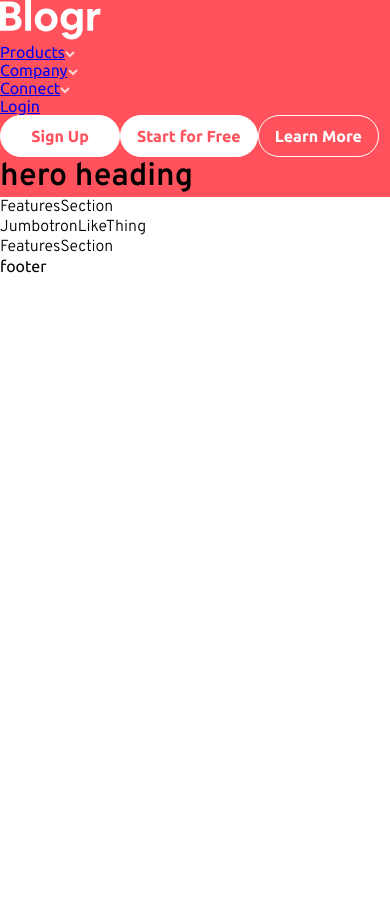
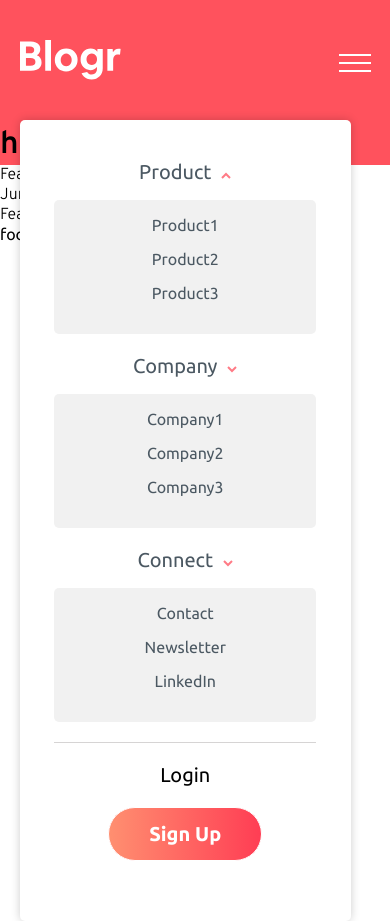
Before and after one commit to manikagnish/blogr-landing-page, a React (Create React App) app: page / in a window 390 px wide. Before the commit the page ends 844 px from the top, so only its background shows below. Built offline with nearby package versions, Linux system fonts and the light colour scheme.

Commit message:
did styling of navbar for mobile

```diff
--- a/src/components/Button.scss
+++ b/src/components/Button.scss
@@ -26,4 +26,15 @@
       color: var(--clr-red);
     }
   }
+
+  &--gradient {
+    background-color: var(--clr-red);
+    background-image: linear-gradient(
+      to right,
+      var(--clr-grad-red-light),
+      var(--clr-grad-red)
+    );
+    color: var(--clr-white);
+    padding: 0.7em 2em;
+  }
 }
--- a/src/components/Navbar.jsx
+++ b/src/components/Navbar.jsx
@@ -1,5 +1,6 @@
-import icon from "../images/icon-arrow-light.svg";
+import icon from "../images/icon-arrow-dark.svg";
 import logo from "../images/logo.svg";
+import hamburger from "../images/icon-hamburger.svg";
 import Button from "./Button";
 
 export default function Navbar() {
@@ -8,37 +9,94 @@ export default function Navbar() {
       <div className="logo">
         <img src={logo} alt="logo" />
       </div>
+
+      <img src={hamburger} alt="hamburger menu icon" />
+
       <nav>
         <ul>
           <li>
-            <a href="/#" className="navbar-link">
-              Products
-            </a>
-            <img src={icon} alt="arrow dark" />
+            <div>
+              <span className="active">Product</span>
+              <img src={icon} alt="arrow dark" className="active" />
+            </div>
+
+            <ul className="dropdown-list">
+              <li>
+                <a href="/#" className="dropdown-list__link">
+                  Product1
+                </a>
+              </li>
+              <li>
+                <a href="/#" className="dropdown-list__link">
+                  Product2
+                </a>
+              </li>
+              <li>
+                <a href="/#" className="dropdown-list__link">
+                  Product3
+                </a>
+              </li>
+            </ul>
           </li>
           <li>
-            <a href="/#" className="navbar-link">
-              Company
-            </a>
-            <img src={icon} alt="arrow dark" />
+            <div>
+              <span className="active">Company</span>
+              <img src={icon} alt="arrow dark" />
+            </div>
+
+            <ul className="dropdown-list">
+              <li>
+                <a href="/#" className="dropdown-list__link">
+                  Company1
+                </a>
+              </li>
+              <li>
+                <a href="/#" className="dropdown-list__link">
+                  Company2
+                </a>
+              </li>
+              <li>
+                <a href="/#" className="dropdown-list__link">
+                  Company3
+                </a>
+              </li>
+            </ul>
+          </li>
+          <li className="list-divider">
+            <div>
+              <span className="active">Connect</span>
+              <img src={icon} alt="arrow dark" />
+            </div>
+
+            <ul className="dropdown-list list-divider__dropdown">
+              <li>
+                <a href="/#" className="dropdown-list__link">
+                  Contact
+                </a>
+              </li>
+              <li>
+                <a href="/#" className="dropdown-list__link">
+                  Newsletter
+                </a>
+              </li>
+              <li>
+                <a href="/#" className="dropdown-list__link">
+                  LinkedIn
+                </a>
+              </li>
+            </ul>
           </li>
           <li>
-            <a href="/#" className="navbar-link">
-              Connect
-            </a>
-            <img src={icon} alt="arrow dark" />
-          </li>
-          <li>
-            <a href="/#" className="navbar-link">
+            <a href="/#" className="navbar__link">
               Login
             </a>
           </li>
           <li>
             <a href="/#">
-              <Button text="Sign Up" type="btn--solid" />
+              <Button text="Sign Up" type="btn--gradient" />
             </a>
-            <Button text="Start for Free" type="btn--solid" />
-            <Button text="Learn More" type="btn--outline" />
+            {/* <Button text="Start for Free" type="btn--solid" />
+            <Button text="Learn More" type="btn--outline" /> */}
           </li>
         </ul>
       </nav>
--- a/src/components/Navbar.scss
+++ b/src/components/Navbar.scss
@@ -1,3 +1,78 @@
 .navbar {
   font-family: "Ubuntu", "sans-serif";
+  font-size: 2rem;
+
+  display: flex;
+  justify-content: space-between;
+  align-items: center;
+  padding: 2em 5vw;
+
+  &__link {
+    text-decoration: none;
+    color: var(--clr-black);
+  }
+
+  nav {
+    background-color: var(--clr-white);
+    border-radius: 5px;
+    padding: 2em 1em;
+    box-shadow: 0 0 10px rgba(0, 0, 0, 0.2);
+    width: 85vw;
+    text-align: center;
+
+    position: absolute;
+    top: 12rem;
+    left: 5vw;
+    right: 5vw;
+
+    ul {
+      list-style-type: none;
+
+      li {
+        margin-bottom: 1em;
+
+        img.active {
+          transform: rotate(180deg);
+        }
+
+        span {
+          color: var(--clr-black);
+          margin-right: 0.5em;
+
+          &.active {
+            color: var(--clr-grayish-blue-dark);
+          }
+
+          &.not-active {
+            color: var(--clr-black);
+          }
+        }
+      }
+    }
+  }
 }
+
+.dropdown-list {
+  margin: 1em auto 0 auto;
+  background-color: rgba(168, 168, 168, 0.158);
+  padding: 1em;
+  width: 90%;
+  font-size: 1.6rem;
+  border-radius: 5px;
+
+  &__link {
+    text-decoration: none;
+    color: var(--clr-grayish-blue-dark);
+  }
+}
+
+.list-divider {
+  border-bottom: 1px solid rgb(214, 212, 212);
+  width: 90%;
+  margin: 1em auto 1em auto;
+  padding-bottom: 1em;
+
+  &__dropdown {
+    width: 100%;
+  }
+}
```
